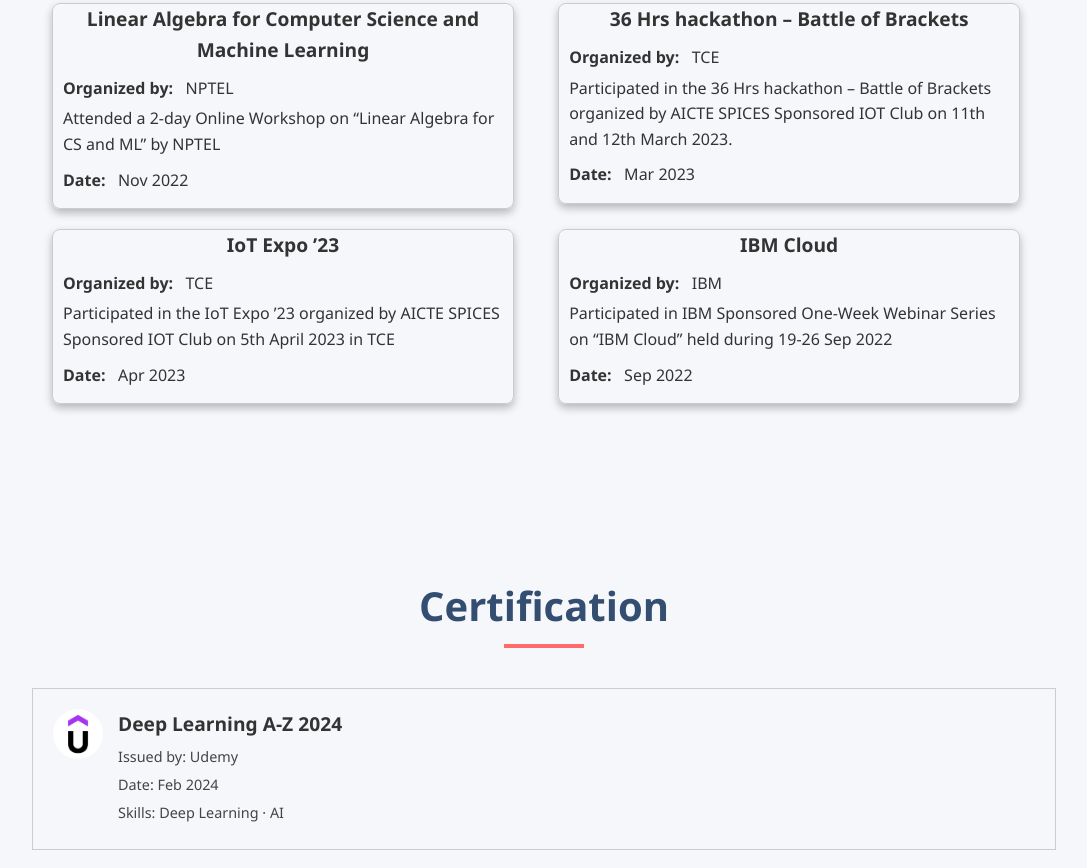
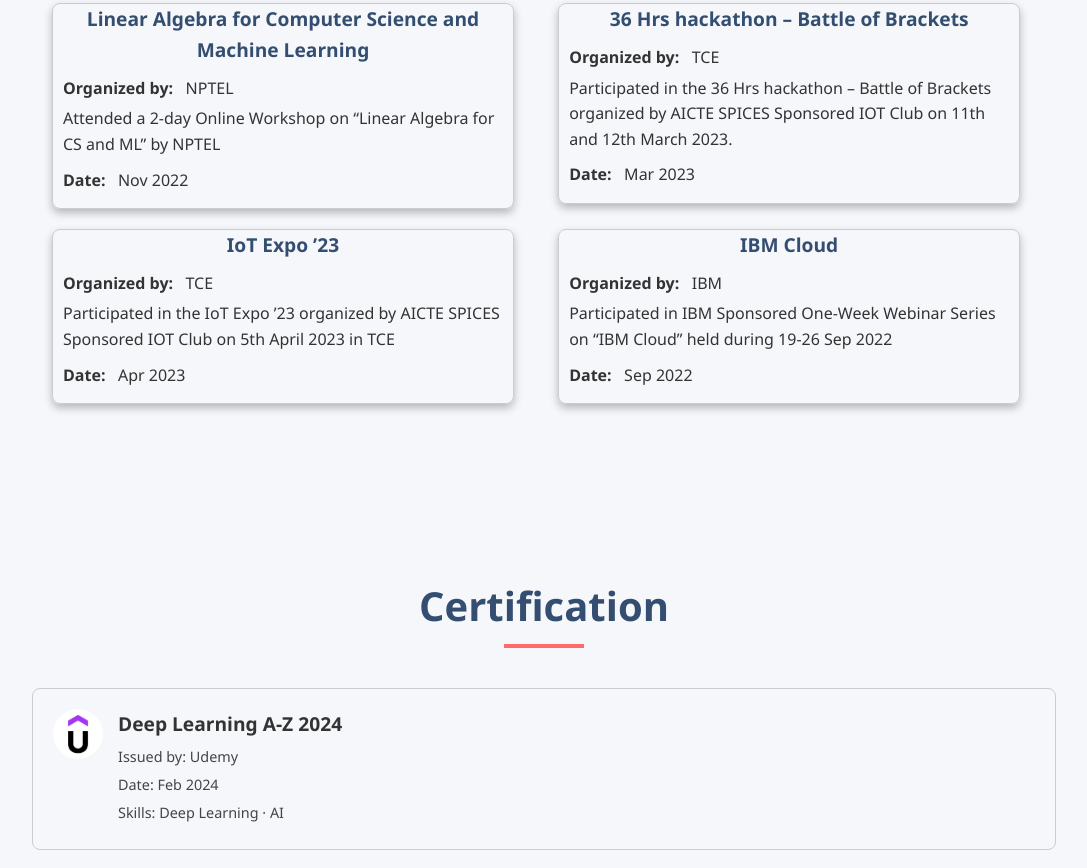
Before and after one commit to harshini-vivek/harshinivivek.io, a plain HTML site: page index.html in a window 1280 px wide. Shown: the part 8404-9272 px from the top of the page, without its empty margins (96-1183 px from the left). Drawn offline with nearby package versions, Linux system fonts and the light colour scheme; animation ran at ten frames a second.

Commit message:
Update styles.css

```diff
--- a/styles.css
+++ b/styles.css
@@ -955,7 +955,6 @@ footer {
 
 .certification__container {
   border: 1px solid #ccc;
-  color: #344e71
   border-radius: 8px;
   padding: 20px;
   margin-bottom: 20px;
@@ -1015,6 +1014,7 @@ footer {
 
 .workshop__title {
   font-size: 1.2rem;
+  color: #344e71;
   font-weight: bold;
   display: flex;
   flex-direction: column;
```
